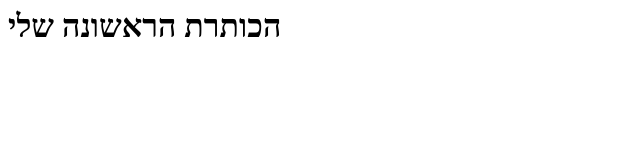
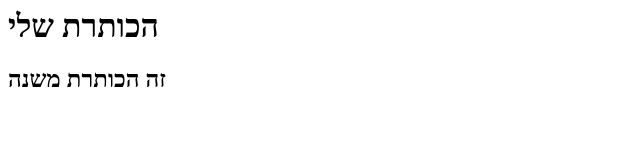
Before and after one commit to yosi112211/first, a plain HTML site: page index.html in a window 1280 px wide. Shown: the whole page, without its empty margins (0-640 px from the left). Drawn offline with Linux system fonts and the light colour scheme.

Commit message:
add mor text

```diff
--- a/index.html
+++ b/index.html
@@ -1,2 +1,2 @@
-
-<h1>      הכותרת הראשונה שלי     </h1>
+<h1>    הכותרת שלי     </h1>
+<h2>      זה הכותרת משנה </h2>
```
